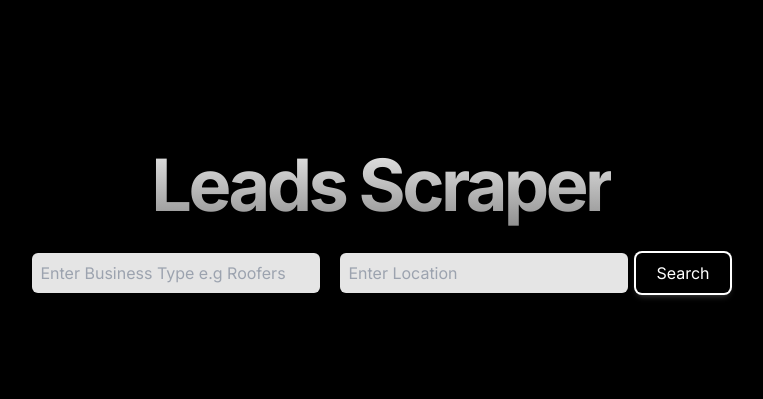
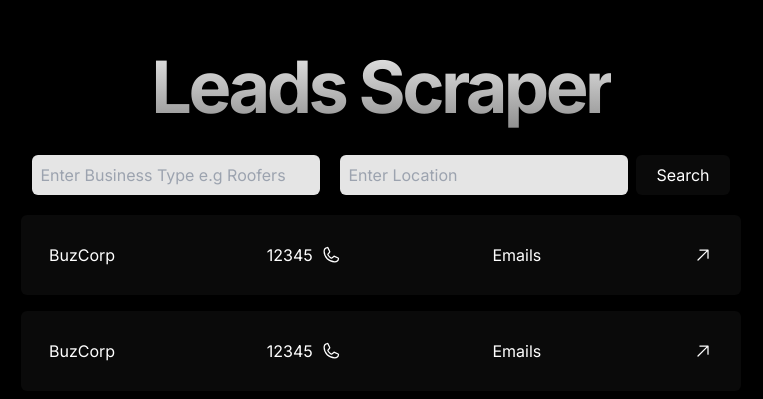
Before and after one commit to themuffineman/gmb-scraper, a Next.js app in the folder scraper/: page / in a window 1280 px wide. Shown: the part 109-508 px from the top of the page, without its empty margins (259-1022 px from the left). Built offline with nearby package versions, Linux system fonts and the light colour scheme.

Commit message:
UI complete

```diff
--- a/scraper/app/components/lead.tsx
+++ b/scraper/app/components/lead.tsx
@@ -10,24 +10,24 @@ interface LeadProps {
 
 const Lead: React.FC<LeadProps> = ({name, phone, emails, website}) => {
   return (
-    <div className="flex gap-4 items-center justify-between p-5">
-        <div className=" rounded-md hover:bg-neutral-300 p-2">
-            <input type='text' value={name}/>
+    <div className="flex gap-4 items-center justify-between p-5 w-[45rem] bg-neutral-950 rounded-md hover:ring-neutral-900 hover:ring-1">
+        <div className=" rounded-md hover:bg-neutral-900 p-2 cursor-pointer">
+            {name}
         </div>
-        <div className='flex p-2 gap-2 items-center justify-center hover:bg-neutral-300 rounded-md'>
-            <input type='text' value={phone}/>
-            <svg xmlns="http://www.w3.org/2000/svg" width="32" height="32" fill="#000000" viewBox="0 0 256 256"><path d="M222.37,158.46l-47.11-21.11-.13-.06a16,16,0,0,0-15.17,1.4,8.12,8.12,0,0,0-.75.56L134.87,160c-15.42-7.49-31.34-23.29-38.83-38.51l20.78-24.71c.2-.25.39-.5.57-.77a16,16,0,0,0,1.32-15.06l0-.12L97.54,33.64a16,16,0,0,0-16.62-9.52A56.26,56.26,0,0,0,32,80c0,79.4,64.6,144,144,144a56.26,56.26,0,0,0,55.88-48.92A16,16,0,0,0,222.37,158.46ZM176,208A128.14,128.14,0,0,1,48,80,40.2,40.2,0,0,1,82.87,40a.61.61,0,0,0,0,.12l21,47L83.2,111.86a6.13,6.13,0,0,0-.57.77,16,16,0,0,0-1,15.7c9.06,18.53,27.73,37.06,46.46,46.11a16,16,0,0,0,15.75-1.14,8.44,8.44,0,0,0,.74-.56L168.89,152l47,21.05h0s.08,0,.11,0A40.21,40.21,0,0,1,176,208Z"></path></svg>
+        <div className='flex p-2 gap-2 items-center justify-center hover:bg-neutral-900 rounded-md cursor-pointer'>
+            <p>{phone}</p>
+            <svg xmlns="http://www.w3.org/2000/svg" width="20" height="20" fill="#fff" viewBox="0 0 256 256"><path d="M222.37,158.46l-47.11-21.11-.13-.06a16,16,0,0,0-15.17,1.4,8.12,8.12,0,0,0-.75.56L134.87,160c-15.42-7.49-31.34-23.29-38.83-38.51l20.78-24.71c.2-.25.39-.5.57-.77a16,16,0,0,0,1.32-15.06l0-.12L97.54,33.64a16,16,0,0,0-16.62-9.52A56.26,56.26,0,0,0,32,80c0,79.4,64.6,144,144,144a56.26,56.26,0,0,0,55.88-48.92A16,16,0,0,0,222.37,158.46ZM176,208A128.14,128.14,0,0,1,48,80,40.2,40.2,0,0,1,82.87,40a.61.61,0,0,0,0,.12l21,47L83.2,111.86a6.13,6.13,0,0,0-.57.77,16,16,0,0,0-1,15.7c9.06,18.53,27.73,37.06,46.46,46.11a16,16,0,0,0,15.75-1.14,8.44,8.44,0,0,0,.74-.56L168.89,152l47,21.05h0s.08,0,.11,0A40.21,40.21,0,0,1,176,208Z"></path></svg>
         </div>
         <Popover>
-            <PopoverTrigger className='hover:bg-neutral-700 bg-neutral-900 p-1 round-md text-white'>Emails</PopoverTrigger>
-            <PopoverContent className='bg-neutral-900 p-1'>
+            <PopoverTrigger className='hover:bg-neutral-900 p-2 rounded-md text-white'>Emails</PopoverTrigger>
+            <PopoverContent className='bg-neutral-950 p-1 border-neutral-900'>
                 {emails?.map((email)=>(
-                    <p className='p-3 text-white hover:bg-neutral-300 rounded-md w-max h-max'>{email}</p>
+                    <p className='p-3 text-white hover:bg-neutral-900 rounded-md w-full h-max cursor-pointer'>{email}</p>
                 ))}
             </PopoverContent>
         </Popover>
-        <a href={website} target='_blank' className="w-max h-max p-2 hover:bg-neutral-300 rounded-md">
-            <svg xmlns="http://www.w3.org/2000/svg" width="32" height="32" fill="#fff" viewBox="0 0 256 256"><path d="M200,64V168a8,8,0,0,1-16,0V83.31L69.66,197.66a8,8,0,0,1-11.32-11.32L172.69,72H88a8,8,0,0,1,0-16H192A8,8,0,0,1,200,64Z"></path></svg>
+        <a href={website} target='_blank' className="w-max h-max p-2 hover:bg-neutral-900 rounded-md">
+            <svg xmlns="http://www.w3.org/2000/svg" width="20" height="20" fill="#fff" viewBox="0 0 256 256"><path d="M200,64V168a8,8,0,0,1-16,0V83.31L69.66,197.66a8,8,0,0,1-11.32-11.32L172.69,72H88a8,8,0,0,1,0-16H192A8,8,0,0,1,200,64Z"></path></svg>
         </a>
     </div>
   )
--- a/scraper/app/page.tsx
+++ b/scraper/app/page.tsx
@@ -1,4 +1,5 @@
 import Image from "next/image";
+import Lead from "./components/lead";
 
 export default function Home() {
   return (
@@ -12,11 +13,12 @@ export default function Home() {
           <input type="text"  className="w-72 h-10 utline-none focus:outline-none rounded-md p-2 bg-neutral-200 text-black" placeholder="Enter Location"  />
         </div>
         <div>
-          <button className="bg-black ring-2 flex items-center justify-center ring-white shadow-md shadow-neutral-700  text-center p-3 px-5 text-white w-max rounded-md h-10 hover:translate-y-1 transition ">Search</button>
+          <button className="bg-neutral-950 hover:ring-1 flex items-center justify-center hover:ring-neutral-900   text-center p-4 px-5 text-white w-max rounded-md h-10 hover:scale-[1px] transition ">Search</button>
         </div>
       </section>
-      <section>
-
+      <section className="grid grid-flow-row gap-4 grid-cols-1 mt-5">
+        <Lead name="BuzCorp" emails={['hello','hi','bye']} phone="12345" website="http://localhost:3000"/>
+        <Lead name="BuzCorp" emails={['hello','hi','bye']} phone="12345" website="http://localhost:3000"/>
       </section>
     </main>
   );
```
